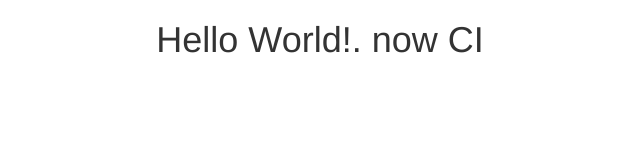
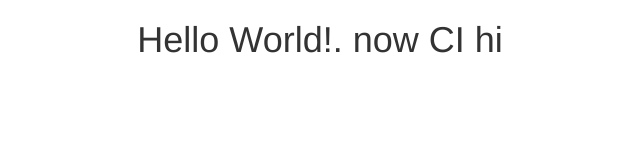
Before and after one commit to JosephmBassey/node-CI, a website: page pages/index.html in a window 1280 px wide. Shown: the whole page, without its empty margins (320-960 px from the left). Drawn offline with nearby package versions, Linux system fonts and the light colour scheme.

Commit message:
new commit

```diff
--- a/pages/index.html
+++ b/pages/index.html
@@ -10,7 +10,7 @@
     <script src="https://oss.maxcdn.com/libs/respond.js/1.4.2/respond.min.js"></script>
 </head>
 <body>
-  <h1 class="text-center">Hello World!. now CI </h1>
+  <h1 class="text-center">Hello World!. now CI hi </h1>
   <script src="https://ajax.googleapis.com/ajax/libs/jquery/1.12.4/jquery.min.js"></script>
   <script src="https://maxcdn.bootstrapcdn.com/bootstrap/3.3.7/js/bootstrap.min.js"></script>
 </body>
```
